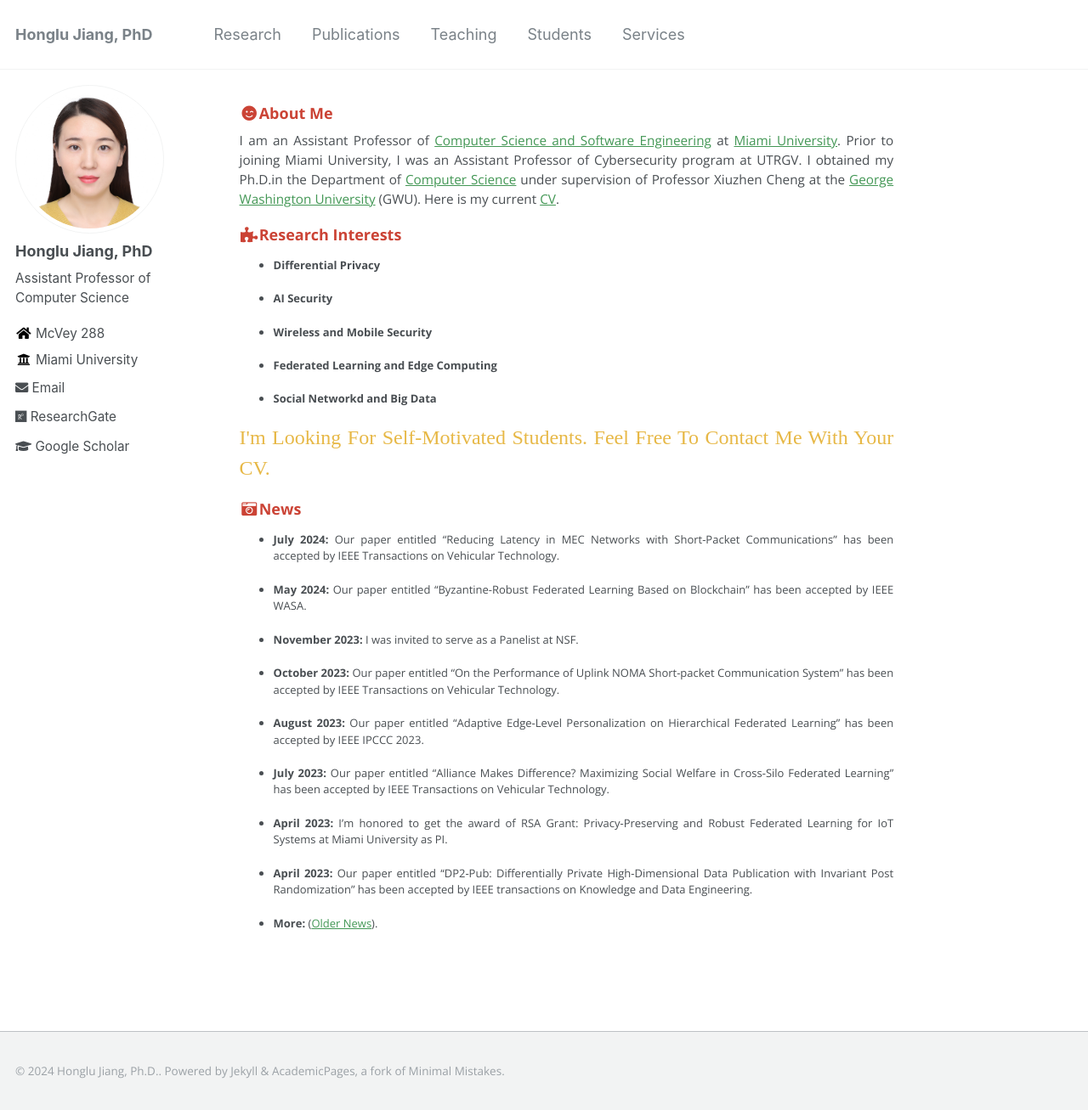
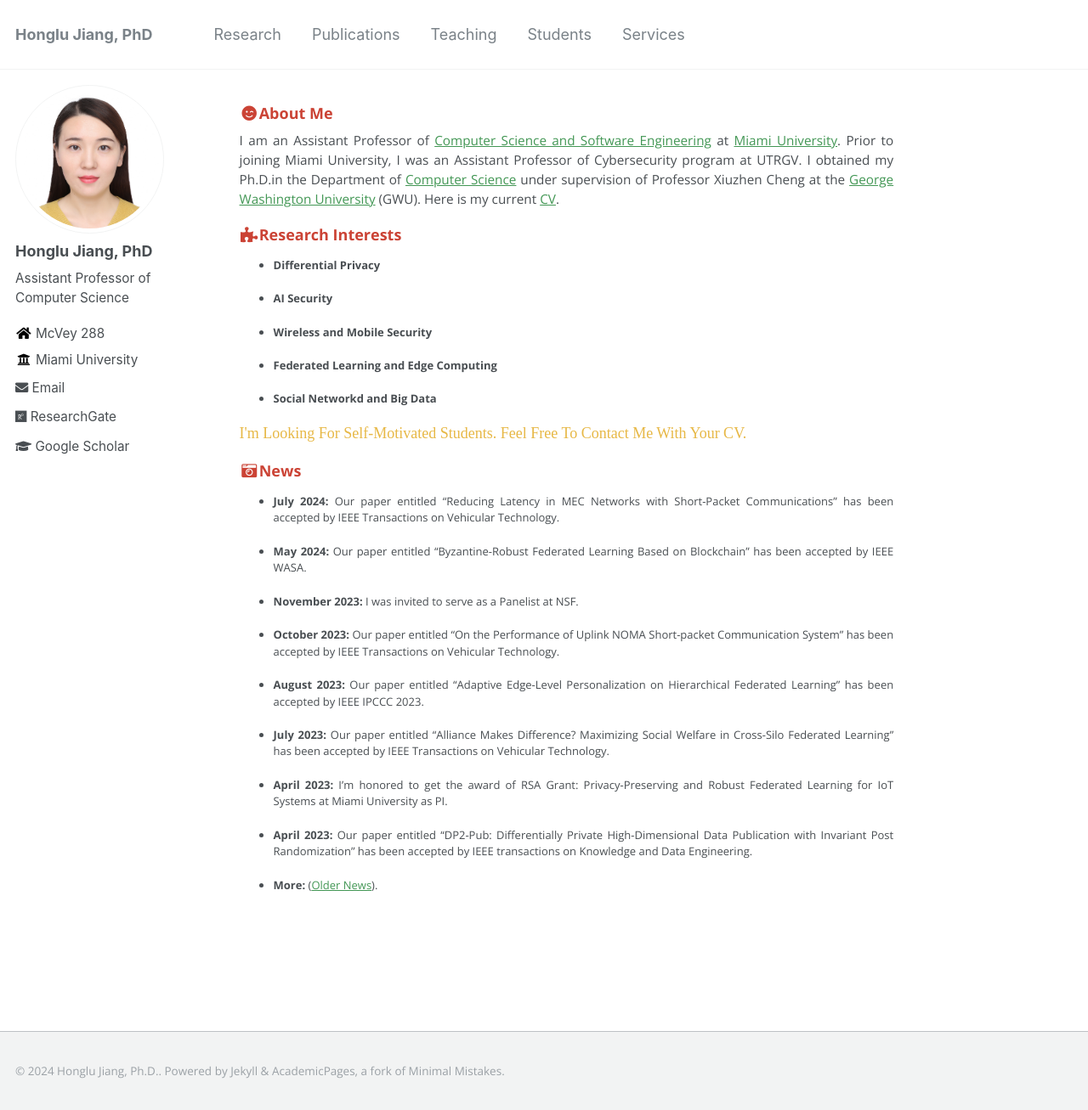
Before and after one commit to hljiang0720/hljiang.github.io, a Jekyll site: the page built from _pages/about.md, in a window 1280 px wide and 1307 px high. Shown: the whole window at 85% size. Built offline with Jekyll 4.4.1, drawn with Linux system fonts in a browser that asks for light colours.

Commit message:
Update about.md

```diff
--- a/_pages/about.md
+++ b/_pages/about.md
@@ -27,7 +27,7 @@
 
 * **Social Networkd and Big Data**
 
-<p><font face="HEI" size="+2" color="#e7b846">I'm Looking For Self-Motivated Students. Feel Free To Contact Me With Your CV.</font></p>
+<p><font face="HEI" size="+1" color="#e7b846">I'm Looking For Self-Motivated Students. Feel Free To Contact Me With Your CV.</font></p>
 
 ### <i class="fa fa-fw fa-camera-retro" aria-hidden="true" style="color:#cb4335"></i><font color="#cb4335">News</font>
 
```
